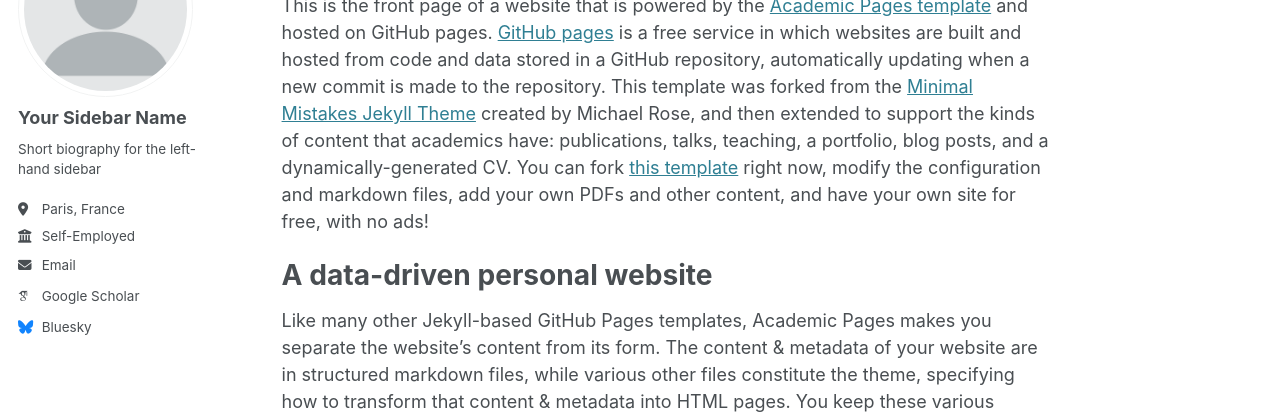
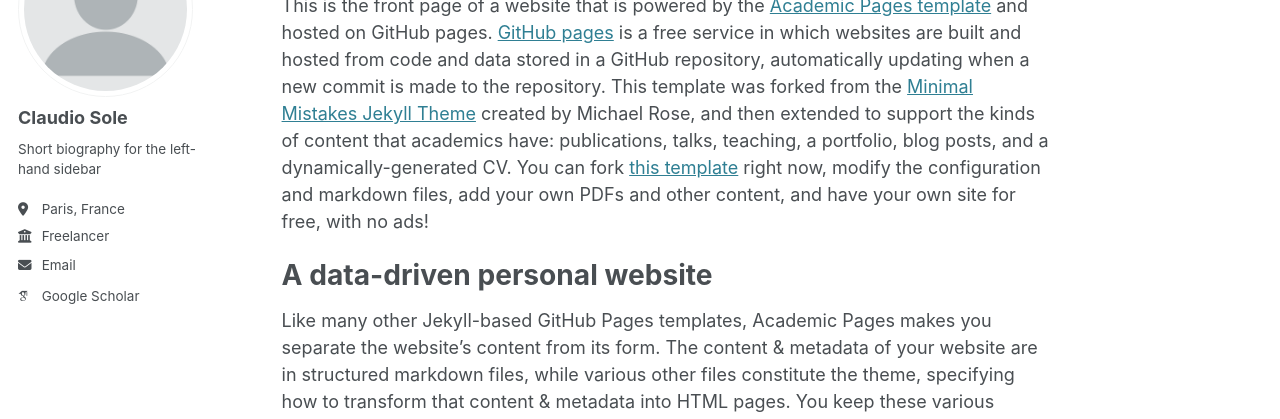
Before and after one commit to jcSole/jcSole.github.io, a Jekyll site: the page built from _pages/about.md, in a window 1280 px wide. Shown: the part 184-603 px from the top of the page. Built offline with Jekyll 4.4.1, drawn with Linux system fonts in a browser that asks for light colours; some web fonts are replaced.

Commit message:
Update _config.yml

```diff
--- a/_config.yml
+++ b/_config.yml
@@ -23,11 +23,11 @@
 author:
   # Biographic information
   avatar           : "profile.png"
-  name             : "Your Sidebar Name"
+  name             : "Claudio Sole"
   pronouns         : # example: "she/her"
   bio              : "Short biography for the left-hand sidebar"
   location         : "Paris, France"
-  employer         : "Self-Employed"
+  employer         : "Freelancer"
   uri              : # URL
   email            : "claudio.sole.jc@gmail.com"
 
@@ -50,7 +50,7 @@
   stackoverflow    : # User number or user number and name (i.e., use "1" or "1/jeff-atwood")
 
   # Social media
-  bluesky          : "bsky.app" # Replace this with you Bluesky username
+  # bluesky          : "bsky.app" # Replace this with you Bluesky username
   facebook         : # Username
   flickr           : # Username
   foursquare       : # Username
```
